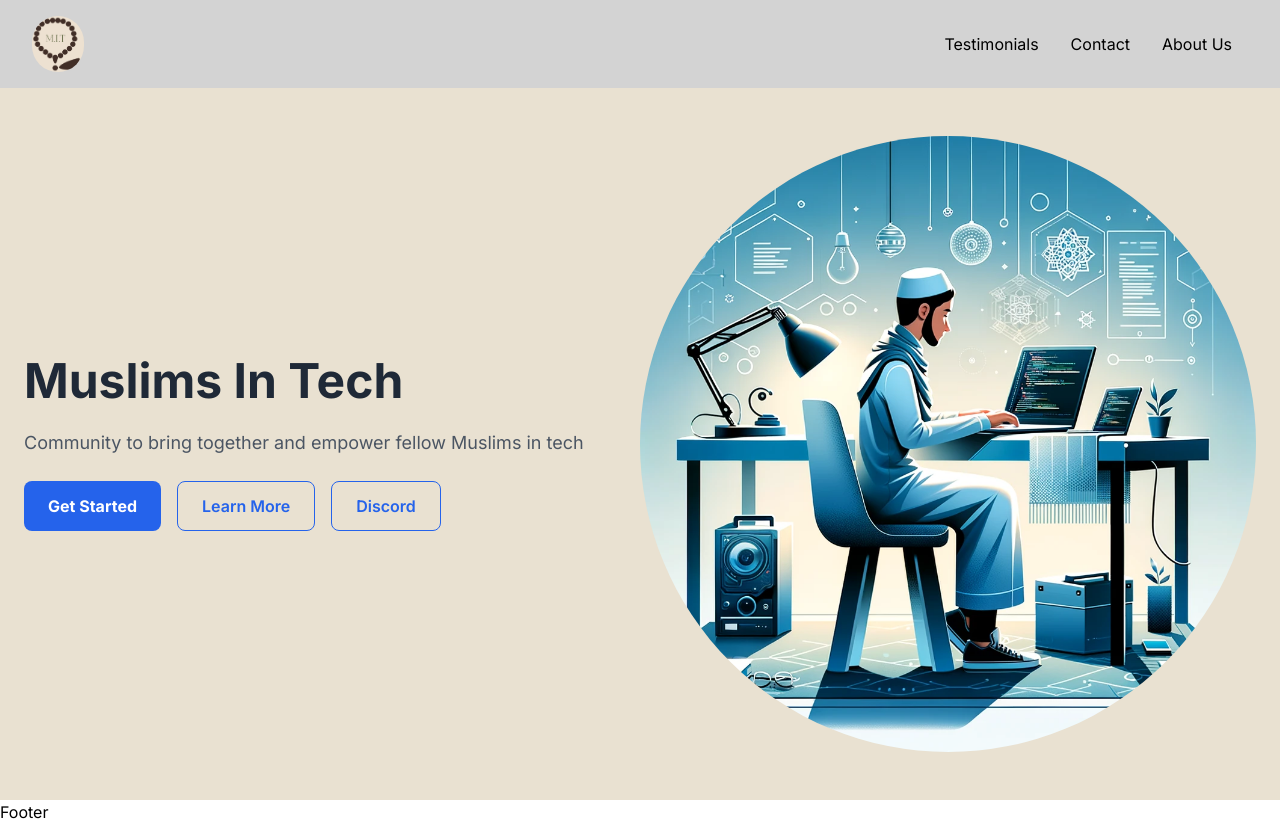
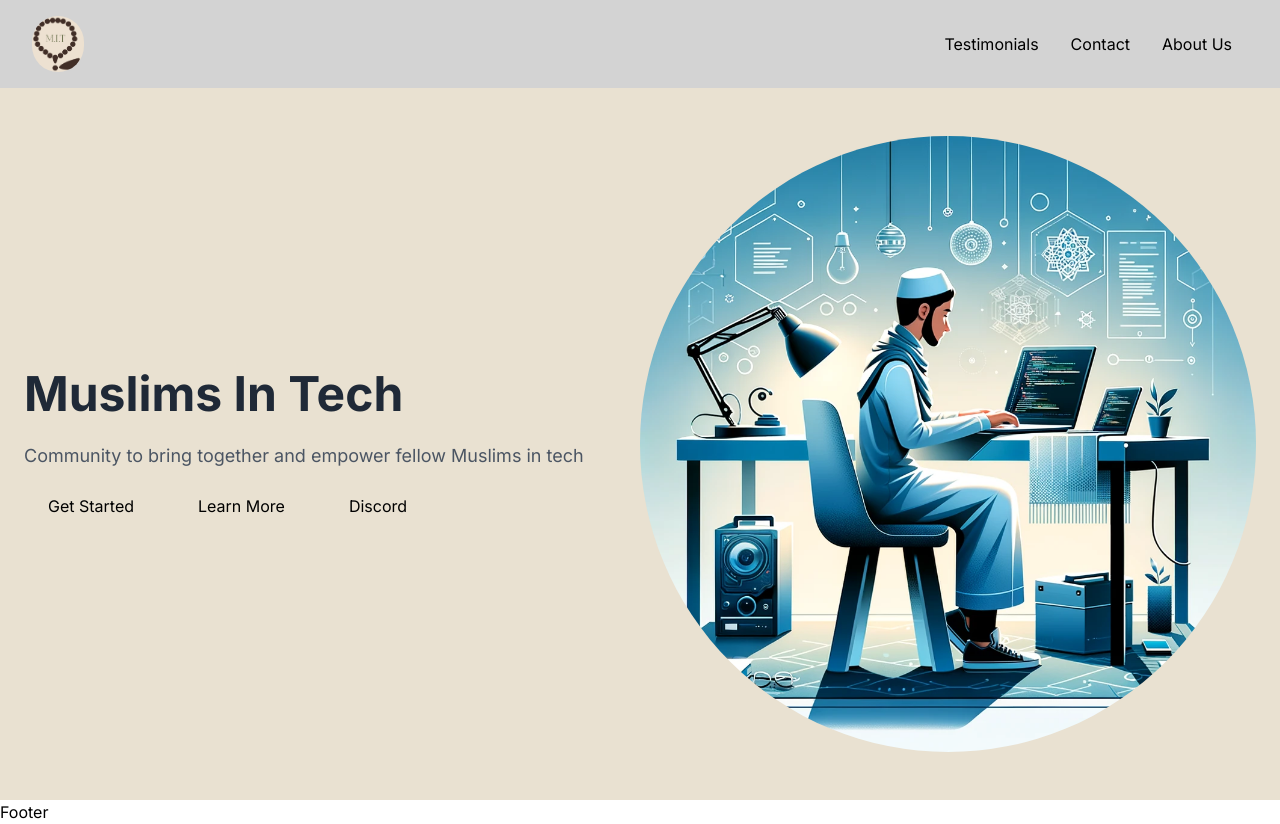
Before and after one commit to Muslims-in-Tech-MIT/muslims-in-tech-landing, a Next.js app: page / in a window 1280 px wide. Built offline with nearby package versions, Linux system fonts and the light colour scheme.

Commit message:
added button components

```diff
--- a/components/sections/Hero/page.tsx
+++ b/components/sections/Hero/page.tsx
@@ -1,5 +1,7 @@
 import React from 'react';
-
+import DiscordButton from '@/mini-components/Buttons/discordButton';
+import GetStarted from '@/mini-components/Buttons/getStarted';
+import LearnMore from '@/mini-components/Buttons/learnMore';
 const HeroSection = () => {
   return (
     <section className="px-6 py-12 md:flex md:items-center md:justify-between bg-brand">
@@ -9,15 +11,9 @@ const HeroSection = () => {
           Community to bring together and empower fellow Muslims in tech
         </p>
         <div className="flex flex-col sm:flex-row gap-4">
-          <button className="bg-blue-600 text-white font-bold py-3 px-6 rounded-lg hover:bg-blue-700 transition-colors">
-            Get Started
-          </button>
-          <button className="bg-transparent text-blue-600 font-semibold py-3 px-6 rounded-lg border border-blue-600 hover:bg-blue-600 hover:text-white transition-colors">
-            Learn More
-          </button>
-          <button className="bg-transparent text-blue-600 font-semibold py-3 px-6 rounded-lg border border-blue-600 hover:bg-blue-600 hover:text-white transition-colors">
-            Discord
-          </button>
+          <GetStarted></GetStarted>
+          <LearnMore></LearnMore>
+          <DiscordButton></DiscordButton>
         </div>
       </div>
       <div className="md:w-1/2 mt-8 md:mt-0 flex justify-center md:justify-end">
--- /dev/null
+++ b/mini-components/Buttons/discordButton.tsx
@@ -0,0 +1,17 @@
+"use client";
+const DiscordButton = () => {
+  const handleDiscordClick = () => {
+    window.open("https://discord.gg/B99yGVK5K8", "_blank");
+  };
+
+  return (
+    <button
+      className="bg-transparent text-blue-600 font-semibold py-3 px-6 rounded-lg border border-blue-600 hover:bg-blue-600 hover:text-white transition-colors"
+      onClick={handleDiscordClick}
+    >
+      Discord
+    </button>
+  );
+};
+
+export default DiscordButton;
--- /dev/null
+++ b/mini-components/Buttons/getStarted.tsx
@@ -0,0 +1,10 @@
+"use client";
+const GetStarted = () => {
+  return (
+    <button className="bg-transparent text-blue-600 font-semibold py-3 px-6 rounded-lg border border-blue-600 hover:bg-blue-600 hover:text-white transition-colors">
+      Get Started
+    </button>
+  );
+};
+
+export default GetStarted;
--- /dev/null
+++ b/mini-components/Buttons/learnMore.tsx
@@ -0,0 +1,10 @@
+"use client";
+const LearnMore = () => {
+  return (
+    <button className="bg-transparent text-blue-600 font-semibold py-3 px-6 rounded-lg border border-blue-600 hover:bg-blue-600 hover:text-white transition-colors">
+      Learn More
+    </button>
+  );
+};
+
+export default LearnMore;
```
